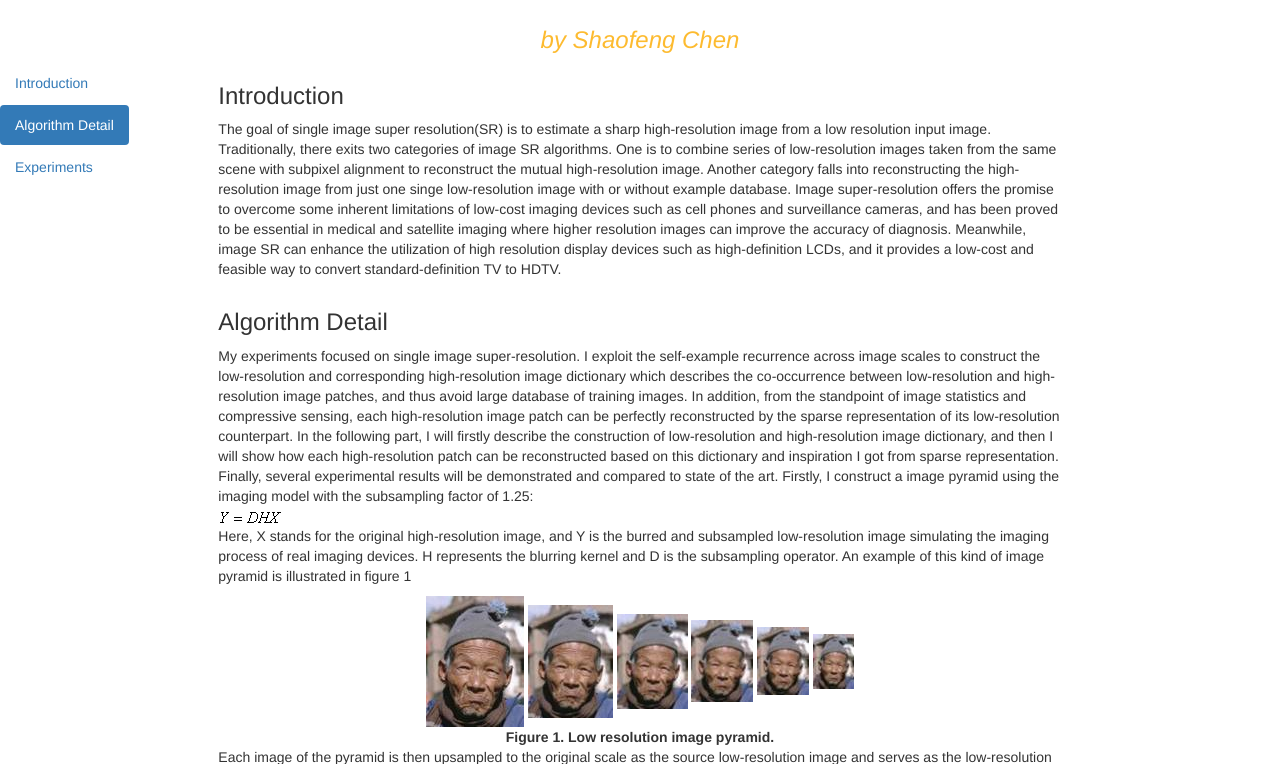
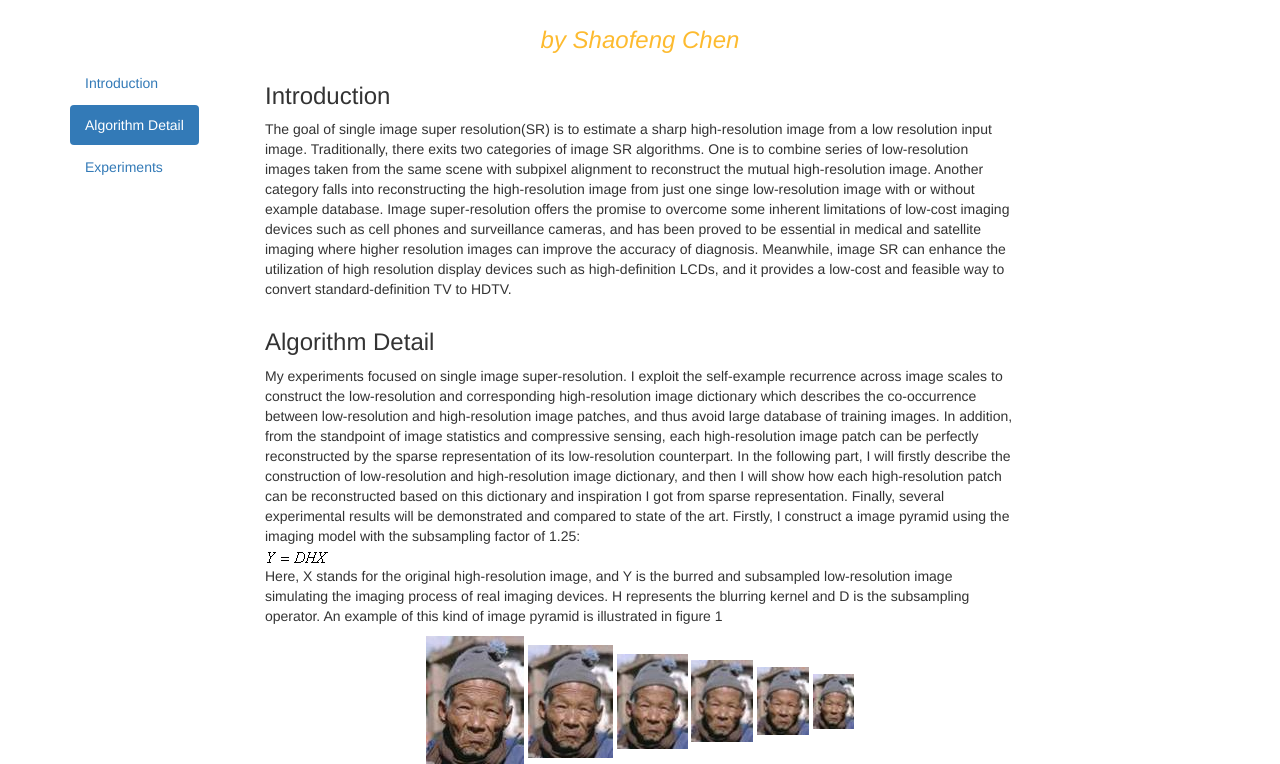
Before and after one commit to schen59/schen59.github.io, a website: page index.html in a window 1280 px wide. Shown: the part 63-827 px from the top of the page. Drawn offline with nearby package versions, Linux system fonts and the light colour scheme.

Commit message:
change grid system

```diff
--- a/templates/SRLab.html
+++ b/templates/SRLab.html
@@ -5,16 +5,19 @@
 <div class="row">
     <div class="text-center" style="color:#FDBB30"><em><h3>by Shaofeng Chen</h3></em></div>
 </div>
-
-<div class="row" id="content" data-spy="scroll" style="position:relative">
-    <nav class="hidden-xs col-md-2" id="contentBar">
+<div class="container">
+    <div class="row" id="content" data-spy="scroll">
+        <div class="col-sm-2">
+            <nav class="hidden-xs" id="contentBar">
                 <ul class="nav nav-pills nav-stacked affix" data-spy="affix">
                     <li><a class="nav-item" href="#introduction">Introduction</a></li>
                     <li><a class="nav-item" href="#algorithmDetail">Algorithm Detail</a></li>
                     <li><a class="nav-item" href="#experiments">Experiments</a></li>
                 </ul>
             </nav>
-    <div class="col-md-8" id="introduction">
+        </div>
+
+        <div class="col-sm-8 col-md-offset-0 col-sm-offset-1" id="introduction">
             <h3>Introduction</h3>
             <p>
                 The goal of single image super resolution(SR) is to estimate a sharp high-resolution image from a low
@@ -30,7 +33,7 @@
             </p>
         </div>
 
-    <div class="col-md-offset-2 col-md-8" id="algorithmDetail">
+        <div class="col-md-offset-2 col-sm-offset-3 col-sm-8" id="algorithmDetail">
             <h3>Algorithm Detail</h3>
             <p>
                 My experiments focused on single image super-resolution.
@@ -85,3 +88,4 @@
         </div>
 
     </div>
+</div>
```
Lines whose indentation alone changed are shown as unchanged.
